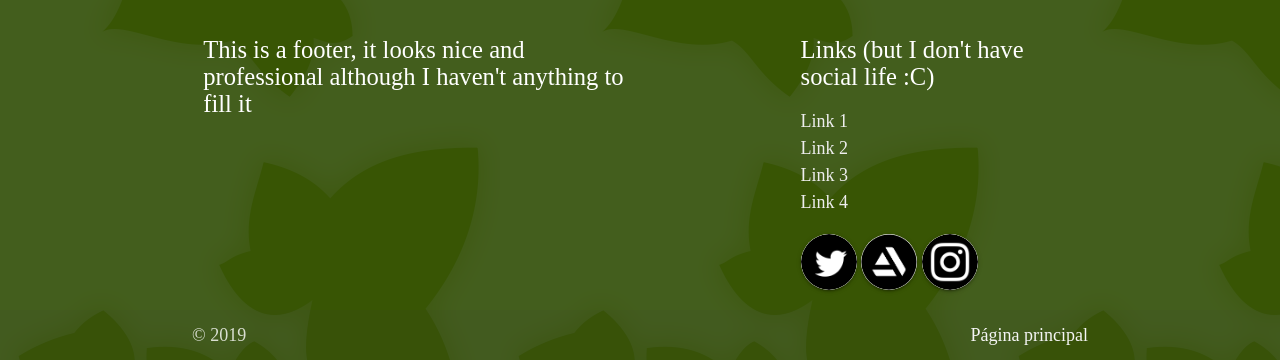
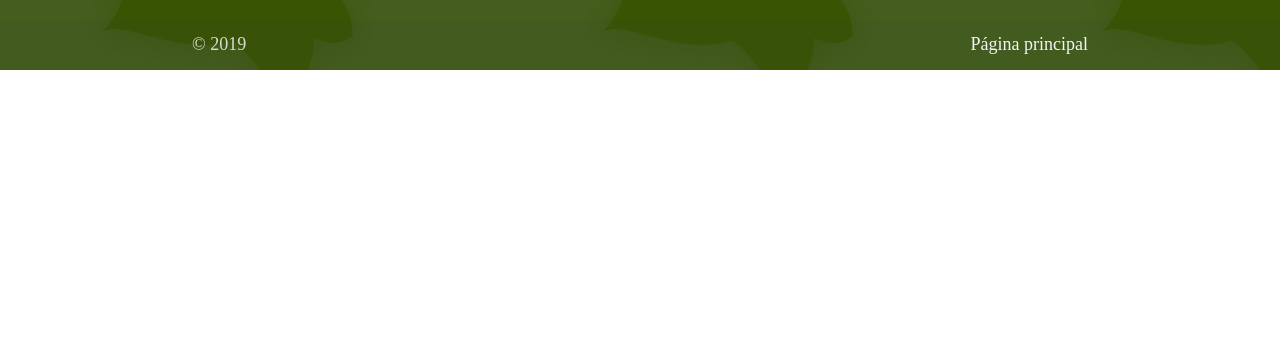
Before and after one commit to CarlaAlonso/coreSigns, a plain HTML site: page index.html in a window 1280 px wide. Shown: the part 1377-1737 px from the top of the page. After the commit the page ends 1447 px from the top, so only its background shows below. Drawn offline with nearby package versions, Linux system fonts and the light colour scheme.

```diff
--- a/index.html
+++ b/index.html
@@ -176,34 +176,6 @@
 
     <!--FOOTER-->
     <footer class="page-footer green1">
-        <div class="container">
-            <div class="row">
-                <div class="col l6 s12">
-                    <h5 class="white-text">This is a footer, it looks nice and professional although I haven't anything
-                        to fill it</h5>
-                </div>
-                <div class="col l4 offset-l2 s12">
-                    <h5 class="white-text">Links (but I don't have social life :C)</h5>
-                    <ul>
-                        <li><a class="grey-text text-lighten-3" href="#!">Link 1</a></li>
-                        <li><a class="grey-text text-lighten-3" href="#!">Link 2</a></li>
-                        <li><a class="grey-text text-lighten-3" href="#!">Link 3</a></li>
-                        <li><a class="grey-text text-lighten-3" href="#!">Link 4</a></li>
-                    </ul>
-                    <a class="btn-floating btn-large white" href="https://twitter.com/Peridot_10F101L">
-                        <img src="twitter-logo.png" class="circle responsive-img"><i class="material-icons">add</i></a>
-
-                    <a class="btn-floating btn-large white" href="https://www.artstation.com/autumnalis">
-                        <img src="artstation-logo.png" class="circle responsive-img"><i
-                            class="material-icons">add</i></a>
-
-                    <a class="btn-floating btn-large white" href="https://www.instagram.com/autumnalis66_mandrake">
-                        <img src="instagram-logo2.png" class="circle responsive-img"><i
-                            class="material-icons">add</i></a>
-
-                </div>
-            </div>
-        </div>
         <div class="footer-copyright">
             <div class="container">
                 © 2019
```
